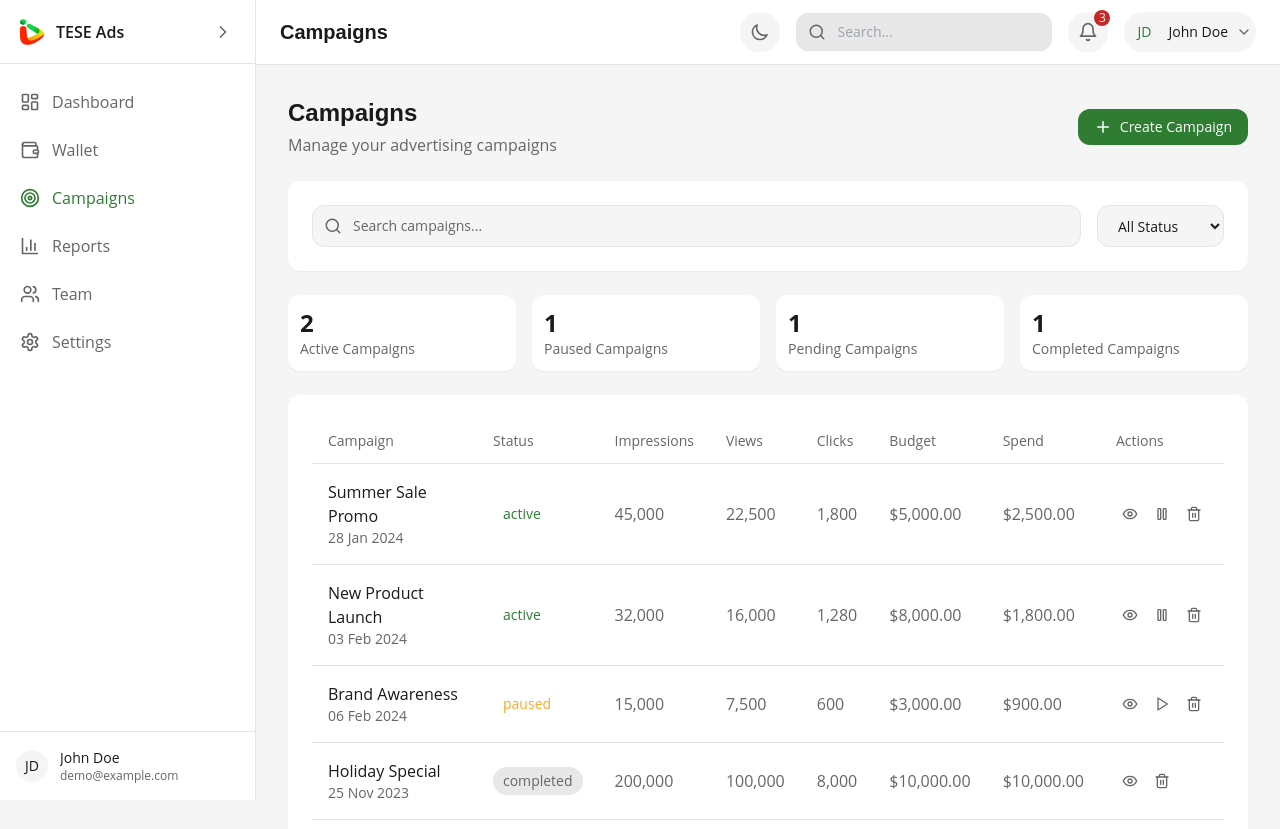
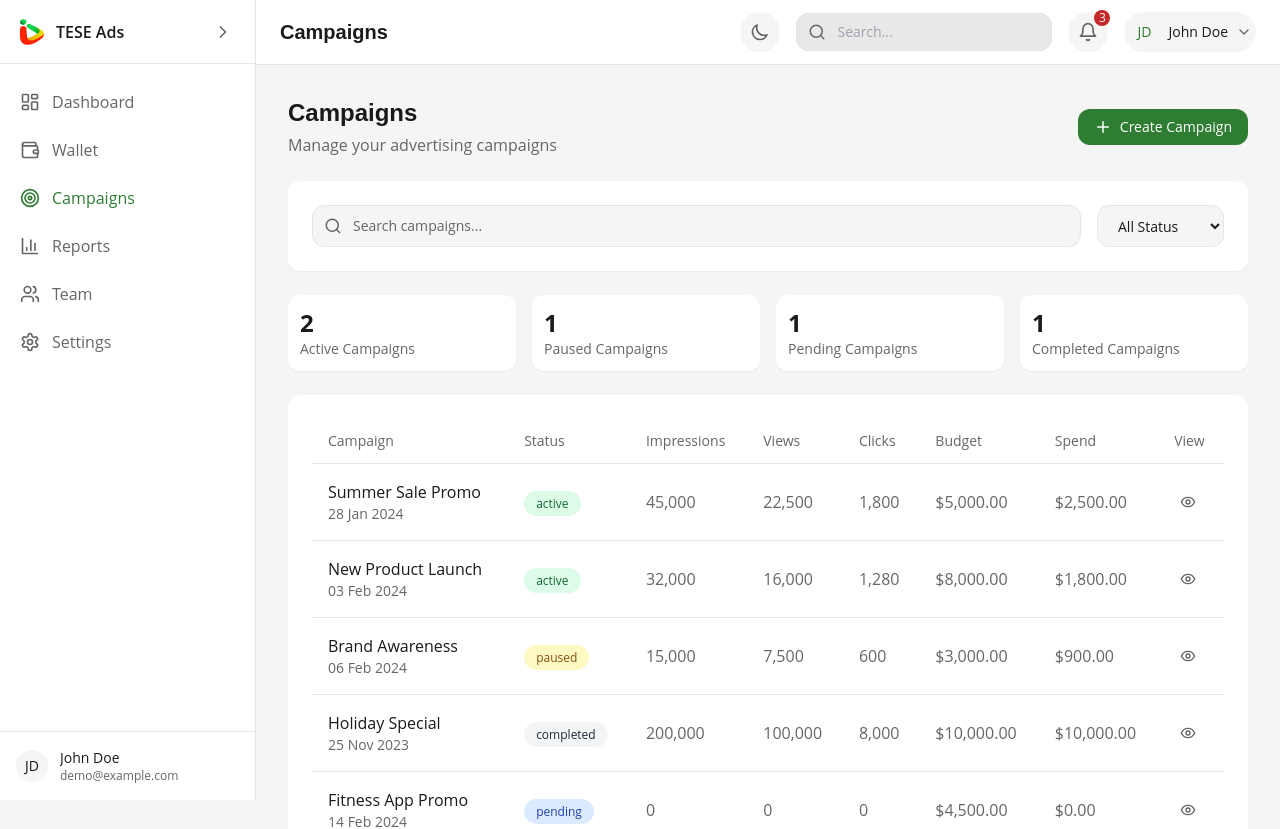
Before and after one commit to billychosee/tese-advertiser-portal, a Next.js app: page /campaigns in a window 1280 px wide. Shown: the top 829 px of the page. Built offline with nearby package versions, Linux system fonts and the light colour scheme.

Commit message:
Update campaigns page with pill-style status badges and simplified table actions

```diff
--- a/src/app/(dashboard)/campaigns/page.tsx
+++ b/src/app/(dashboard)/campaigns/page.tsx
@@ -5,30 +5,20 @@ import Link from "next/link";
 import DashboardLayout from "@/components/layout/DashboardLayout";
 import Card from "@/components/ui/Card";
 import Button from "@/components/ui/Button";
-import Badge from "@/components/ui/Badge";
 import Input from "@/components/ui/Input";
 import Modal from "@/components/ui/Modal";
 import { Icons } from "@/components/ui/Icons";
 import { campaignsApi } from "@/services/api";
-import {
-  formatCurrency,
-  formatNumber,
-  formatDate,
-  getCampaignStatusColor,
-  cn,
-} from "@/utils";
+import { formatCurrency, formatNumber, formatDate, cn } from "@/utils";
 import { Campaign, CampaignStatus } from "@/types";
 
 const CampaignsPage: React.FC = () => {
   const [campaigns, setCampaigns] = useState<Campaign[]>([]);
   const [isDeleteModalOpen, setIsDeleteModalOpen] = useState(false);
-  const [selectedCampaign, setSelectedCampaign] = useState<Campaign | null>(
-    null,
-  );
+  const [isViewModalOpen, setIsViewModalOpen] = useState(false);
+  const [selectedCampaign, setSelectedCampaign] = useState<Campaign | null>(null);
   const [searchQuery, setSearchQuery] = useState("");
-  const [statusFilter, setStatusFilter] = useState<CampaignStatus | "all">(
-    "all",
-  );
+  const [statusFilter, setStatusFilter] = useState<CampaignStatus | "all">("all");
 
   useEffect(() => {
     loadCampaigns();
@@ -57,6 +47,11 @@ const CampaignsPage: React.FC = () => {
     }
   };
 
+  const handleRestart = async (campaign: Campaign) => {
+    await campaignsApi.resume(campaign.id);
+    await loadCampaigns();
+  };
+
   const filteredCampaigns = campaigns.filter((campaign) => {
     const matchesSearch = campaign.name
       .toLowerCase()
@@ -66,21 +61,21 @@ const CampaignsPage: React.FC = () => {
     return matchesSearch && matchesStatus && campaign.status !== "deleted";
   });
 
-  const getStatusBadgeVariant = (status: CampaignStatus) => {
+  const getStatusColor = (status: CampaignStatus) => {
     switch (status) {
       case "active":
-        return "success";
+        return "bg-green-100 text-green-800";
       case "paused":
-        return "warning";
+        return "bg-yellow-100 text-yellow-800";
       case "pending":
-        return "info";
+        return "bg-blue-100 text-blue-800";
       case "completed":
-        return "default";
+        return "bg-gray-100 text-gray-800";
       case "suspended":
       case "deleted":
-        return "error";
+        return "bg-red-100 text-red-800";
       default:
-        return "default";
+        return "bg-gray-100 text-gray-800";
     }
   };
 
@@ -110,7 +105,6 @@ const CampaignsPage: React.FC = () => {
               leftIcon={<Icons.Search size={18} />}
             />
           </div>
-          <div className="flex gap-2">
           <select
             value={statusFilter}
             onChange={(e) =>
@@ -126,32 +120,15 @@ const CampaignsPage: React.FC = () => {
             <option value="suspended">Suspended</option>
           </select>
         </div>
-        </div>
       </Card>
 
       {/* Stats */}
       <div className="grid grid-cols-2 sm:grid-cols-4 gap-4 mb-6">
         {[
-          {
-            label: "Active",
-            value: campaigns.filter((c) => c.status === "active").length,
-            color: "bg-green-500/10 text-green-500",
-          },
-          {
-            label: "Paused",
-            value: campaigns.filter((c) => c.status === "paused").length,
-            color: "bg-accent/10 text-accent",
-          },
-          {
-            label: "Pending",
-            value: campaigns.filter((c) => c.status === "pending").length,
-            color: "bg-blue-500/10 text-blue-500",
-          },
-          {
-            label: "Completed",
-            value: campaigns.filter((c) => c.status === "completed").length,
-            color: "bg-muted text-muted-foreground",
-          },
+          { label: "Active", value: campaigns.filter((c) => c.status === "active").length },
+          { label: "Paused", value: campaigns.filter((c) => c.status === "paused").length },
+          { label: "Pending", value: campaigns.filter((c) => c.status === "pending").length },
+          { label: "Completed", value: campaigns.filter((c) => c.status === "completed").length },
         ].map((stat) => (
           <Card key={stat.label} padding="sm">
             <p className="text-2xl font-bold text-foreground">{stat.value}</p>
@@ -188,7 +165,7 @@ const CampaignsPage: React.FC = () => {
                   Spend
                 </th>
                 <th className="text-left py-3 px-4 text-sm font-medium text-muted-foreground">
-                  Actions
+                  View
                 </th>
               </tr>
             </thead>
@@ -200,18 +177,21 @@ const CampaignsPage: React.FC = () => {
                 >
                   <td className="py-4 px-4">
                     <div>
-                      <p className="font-medium text-foreground">
-                        {campaign.name}
-                      </p>
+                      <p className="font-medium text-foreground">{campaign.name}</p>
                       <p className="text-sm text-muted-foreground">
                         {formatDate(campaign.createdAt)}
                       </p>
                     </div>
                   </td>
                   <td className="py-4 px-4">
-                    <Badge variant={getStatusBadgeVariant(campaign.status)}>
+                    <span
+                      className={cn(
+                        "px-3 py-1 rounded-full text-xs font-medium",
+                        getStatusColor(campaign.status)
+                      )}
+                    >
                       {campaign.status}
-                    </Badge>
+                    </span>
                   </td>
                   <td className="py-4 px-4 text-muted-foreground">
                     {formatNumber(campaign.impressions)}
@@ -229,35 +209,16 @@ const CampaignsPage: React.FC = () => {
                     {formatCurrency(campaign.spend)}
                   </td>
                   <td className="py-4 px-4">
-                    <div className="flex gap-1">
-                      <Link href={`/campaigns/${campaign.id}`}>
-                        <button className="p-1.5 text-muted-foreground hover:text-foreground">
-                          <Icons.Eye size={16} />
-                        </button>
-                      </Link>
-                      {campaign.status !== "pending" &&
-                        campaign.status !== "completed" && (
-                          <button
-                            onClick={() => handlePause(campaign)}
-                            className="p-1.5 text-muted-foreground hover:text-foreground"
-                          >
-                            {campaign.status === "active" ? (
-                              <Icons.Pause size={16} />
-                            ) : (
-                              <Icons.Play size={16} />
-                            )}
-                          </button>
-                        )}
                     <button
                       onClick={() => {
                         setSelectedCampaign(campaign);
-                          setIsDeleteModalOpen(true);
+                        setIsViewModalOpen(true);
                       }}
-                        className="p-1.5 text-muted-foreground hover:text-destructive"
+                      className="p-1.5 text-muted-foreground hover:text-foreground"
+                      title="View Campaign"
                     >
-                        <Icons.Trash size={16} />
+                      <Icons.Eye size={16} />
                     </button>
-                    </div>
                   </td>
                 </tr>
               ))}
@@ -278,6 +239,148 @@ const CampaignsPage: React.FC = () => {
         )}
       </Card>
 
+      {/* View Campaign Modal */}
+      <Modal
+        isOpen={isViewModalOpen}
+        onClose={() => setIsViewModalOpen(false)}
+        title="Campaign Details"
+        size="lg"
+      >
+        {selectedCampaign && (
+          <div className="space-y-6">
+            {/* Video Preview */}
+            <div className="bg-muted rounded-lg p-4">
+              <div className="flex items-center justify-center h-48 bg-black/10 rounded-lg">
+                <Icons.Video size={48} className="text-muted-foreground" />
+              </div>
+              <p className="text-sm text-muted-foreground text-center mt-2">
+                Video Preview - Max 30 secs
+              </p>
+            </div>
+
+            {/* Campaign Info */}
+            <div>
+              <h3 className="text-lg font-semibold text-foreground">
+                {selectedCampaign.name}
+              </h3>
+              <p className="text-muted-foreground mt-1">
+                {selectedCampaign.description}
+              </p>
+            </div>
+
+            {/* Status */}
+            <div className="flex items-center gap-2">
+              <span
+                className={cn(
+                  "px-3 py-1 rounded-full text-xs font-medium",
+                  getStatusColor(selectedCampaign.status)
+                )}
+              >
+                {selectedCampaign.status}
+              </span>
+              <span className="text-sm text-muted-foreground">
+                Created on {formatDate(selectedCampaign.createdAt)}
+              </span>
+            </div>
+
+            {/* Campaign Stats */}
+            <div className="grid grid-cols-2 sm:grid-cols-4 gap-4">
+              <div className="bg-secondary rounded-lg p-4 text-center">
+                <p className="text-2xl font-bold text-foreground">
+                  {formatNumber(selectedCampaign.impressions)}
+                </p>
+                <p className="text-sm text-muted-foreground">Impressions</p>
+              </div>
+              <div className="bg-secondary rounded-lg p-4 text-center">
+                <p className="text-2xl font-bold text-foreground">
+                  {formatNumber(selectedCampaign.views)}
+                </p>
+                <p className="text-sm text-muted-foreground">Views</p>
+              </div>
+              <div className="bg-secondary rounded-lg p-4 text-center">
+                <p className="text-2xl font-bold text-foreground">
+                  {formatNumber(selectedCampaign.clicks)}
+                </p>
+                <p className="text-sm text-muted-foreground">Clicks</p>
+              </div>
+              <div className="bg-secondary rounded-lg p-4 text-center">
+                <p className="text-2xl font-bold text-foreground">
+                  {formatCurrency(selectedCampaign.spend)}
+                </p>
+                <p className="text-sm text-muted-foreground">Budget Spent</p>
+              </div>
+            </div>
+
+            {/* Target URL */}
+            <div>
+              <p className="text-sm font-medium text-muted-foreground">Target URL</p>
+              <a
+                href={selectedCampaign.targetUrl}
+                target="_blank"
+                rel="noopener noreferrer"
+                className="text-primary hover:underline break-all"
+              >
+                {selectedCampaign.targetUrl}
+              </a>
+            </div>
+
+            {/* Actions */}
+            <div className="flex flex-wrap gap-2 pt-4 border-t border-border">
+              {selectedCampaign.status === "active" && (
+                <Button
+                  variant="outline"
+                  size="sm"
+                  onClick={() => {
+                    handlePause(selectedCampaign);
+                    setIsViewModalOpen(false);
+                  }}
+                  leftIcon={<Icons.Pause size={14} />}
+                >
+                  Pause
+                </Button>
+              )}
+              {selectedCampaign.status === "paused" && (
+                <Button
+                  variant="outline"
+                  size="sm"
+                  onClick={() => {
+                    handlePause(selectedCampaign);
+                    setIsViewModalOpen(false);
+                  }}
+                  leftIcon={<Icons.Play size={14} />}
+                >
+                  Restart
+                </Button>
+              )}
+              {selectedCampaign.status === "pending" && (
+                <Button
+                  variant="outline"
+                  size="sm"
+                  onClick={() => {
+                    handleRestart(selectedCampaign);
+                    setIsViewModalOpen(false);
+                  }}
+                  leftIcon={<Icons.Play size={14} />}
+                >
+                  Activate
+                </Button>
+              )}
+              <Button
+                variant="danger"
+                size="sm"
+                onClick={() => {
+                  setIsViewModalOpen(false);
+                  setIsDeleteModalOpen(true);
+                }}
+                leftIcon={<Icons.Trash size={14} />}
+              >
+                Delete
+              </Button>
+            </div>
+          </div>
+        )}
+      </Modal>
+
       {/* Delete Confirmation Modal */}
       <Modal
         isOpen={isDeleteModalOpen}
@@ -288,8 +391,7 @@ const CampaignsPage: React.FC = () => {
         <div className="space-y-4">
           <p className="text-muted-foreground">
             Are you sure you want to delete{" "}
-            <strong>{selectedCampaign?.name}</strong>? This action cannot be
-            undone.
+            <strong>{selectedCampaign?.name}</strong>? This action cannot be undone.
           </p>
           <div className="flex gap-3">
             <Button
```
Also changed, not shown: src/app/(dashboard)/campaigns/create/page.tsx (+19 -1 lines). Lines whose indentation alone changed are shown as unchanged.
